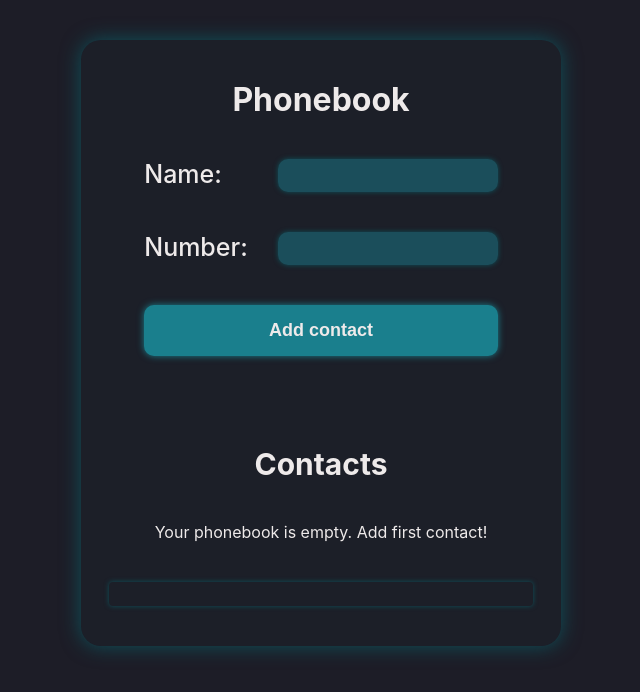
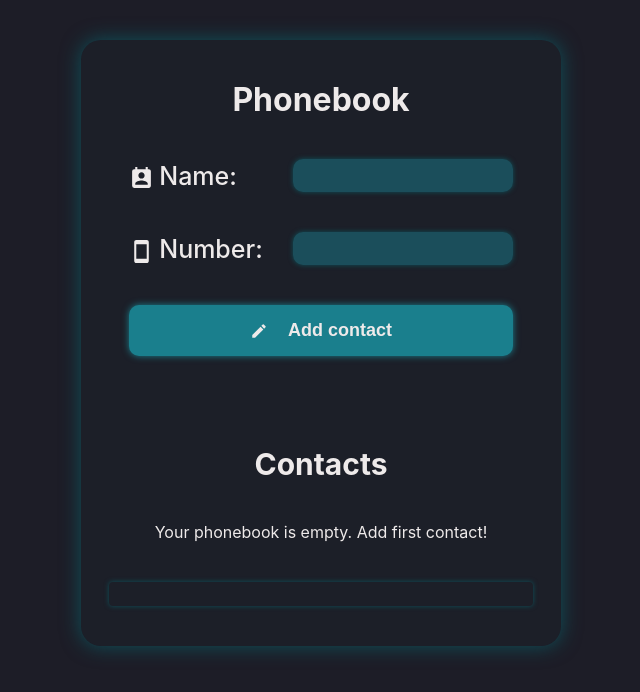
Before and after one commit to DarinaMerkulova/Rest-a-car, a React (Create React App) app: page / in a window 1280 px wide. Shown: the top 692 px of the page, without its empty margins (319-959 px from the left). Built offline with nearby package versions, Linux system fonts and the light colour scheme.

Commit message:
add icons

```diff
--- a/package.json
+++ b/package.json
@@ -13,6 +13,7 @@
     "nanoid": "^4.0.2",
     "react": "^18.1.0",
     "react-dom": "^18.1.0",
+    "react-icons": "^4.10.1",
     "react-scripts": "5.0.1",
     "source-map-resolve": "^0.6.0",
     "web-vitals": "^2.1.3",
--- a/src/components/ContactForm/ContactForm.jsx
+++ b/src/components/ContactForm/ContactForm.jsx
@@ -1,7 +1,8 @@
 import React, { Component } from 'react';
 import PropTypes from 'prop-types';
 import { ErrorMessage, Formik } from 'formik';
-import { FormButton, FormField, FormLabel, Input } from './ContactForm.styled';
+import { FormButton, FormField, FormLabel, Input, LabelWrap } from './ContactForm.styled';
+import { MdCreate, MdPermContactCalendar, MdStayCurrentPortrait } from 'react-icons/md';
 
 const initialValues = {
   name: '',
@@ -39,7 +40,8 @@ export default class ContactForm extends Component {
       <Formik initialValues={initialValues} onSubmit={this.handleSubmit}>
         <FormField>
           <FormLabel>
-            <span>Name:</span>
+           <LabelWrap><MdPermContactCalendar />
+           <span> Name:</span></LabelWrap>
             <Input
               onChange={this.handleInputChange}
               value={this.state.name}
@@ -52,7 +54,8 @@ export default class ContactForm extends Component {
             <ErrorMessage name="name" />
           </FormLabel>
           <FormLabel>
-            <span>Number:</span>
+          <LabelWrap><MdStayCurrentPortrait />
+           <span> Number:</span></LabelWrap>
             <Input
               onChange={this.handleInputChange}
               value={this.state.number}
@@ -64,8 +67,8 @@ export default class ContactForm extends Component {
             />
             <ErrorMessage name="number" />
           </FormLabel>
-          <FormButton type="submit" className="form-btn">
-            Add contact
+          <FormButton type="submit" className="form-btn"> <MdCreate />
+            <span>Add contact</span>
           </FormButton>
         </FormField>
       </Formik>
--- a/src/components/ContactForm/ContactForm.styled.js
+++ b/src/components/ContactForm/ContactForm.styled.js
@@ -23,10 +23,19 @@ export const FormLabel = styled.label`
   font-weight: 500;
   display: flex;
   justify-content: space-between;
+  align-items: center;
+
   gap: 30px;
 `;
-
+export const LabelWrap = styled.div`
+display: flex;
+align-items: end;
+gap: 5px`
 export const FormButton = styled.button`
+display: flex;
+gap: 20px;
+align-items:center;
+justify-content:center;
   cursor: pointer;
   padding: 15px 30px;
   min-width: 100px;
--- a/src/components/Filter/Filter.jsx
+++ b/src/components/Filter/Filter.jsx
@@ -1,18 +1,22 @@
 import PropTypes from 'prop-types';
 import { FindText, InputFind } from './Filter.styled';
+
 
 export const Filter = ({ filter, onFilterChange }) => {
   return (
     <>
       <FindText>Find contacts by name</FindText>
+
       <InputFind
-        type="text"
+
+       type="text"
         name="filter"
         title="Name may contain only letters, apostrophe, dash and spaces. For example Adrian, Jacob Mercer, Charles de Batz de Castelmore d'Artagnan"
         required
         value={filter}
         onChange={onFilterChange}
       />
+
     </>
   );
 };
```
Also changed, not shown: 1 other file (tests, documents, lock files or other folders).
